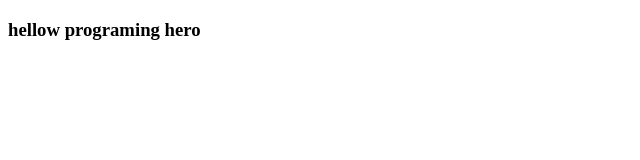
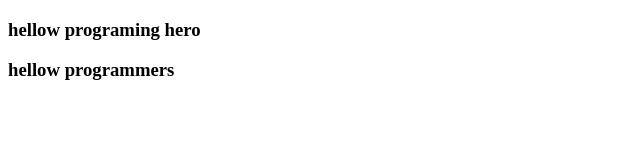
Before and after one commit to tusherikbal/pogrmh, a plain HTML site: page index.html in a window 1280 px wide. Shown: the whole page, without its empty margins (0-640 px from the left). Drawn offline with Linux system fonts and the light colour scheme.

Commit message:
uploaded files

```diff
--- a/index.html
+++ b/index.html
@@ -8,6 +8,8 @@
 <body>
 
 <h3>hellow programing hero</h3>
+<h3>hellow programmers</h3>
+
 
 
 </body>
```
